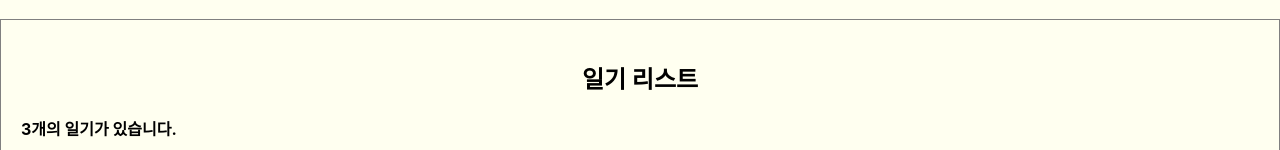
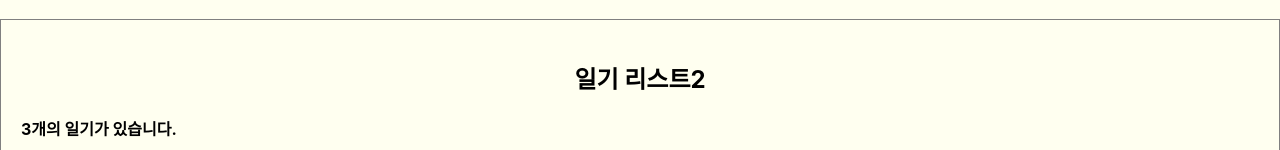
Before and after one commit to DGJSKIM/simplediary_ts, a React (Create React App) app: page / in a window 1280 px wide. Shown: the part 475-625 px from the top of the page. Built offline with nearby package versions, Linux system fonts and the light colour scheme; the HTML template or start-up script is replaced by a standard one.

Commit message:
테스트~

```diff
--- a/src/DiaryList.tsx
+++ b/src/DiaryList.tsx
@@ -9,7 +9,7 @@ const DiaryList:React.FC<DiaryListProps> = ({diaryList}) => {
     console.log(diaryList);
     return (
         <div className='DiaryList'>
-            <h2>일기 리스트</h2>
+            <h2>일기 리스트2</h2>
             <h4>{diaryList.length}개의 일기가 있습니다.</h4>
             <div>
                 {diaryList.map((it, idx)=>(
```
